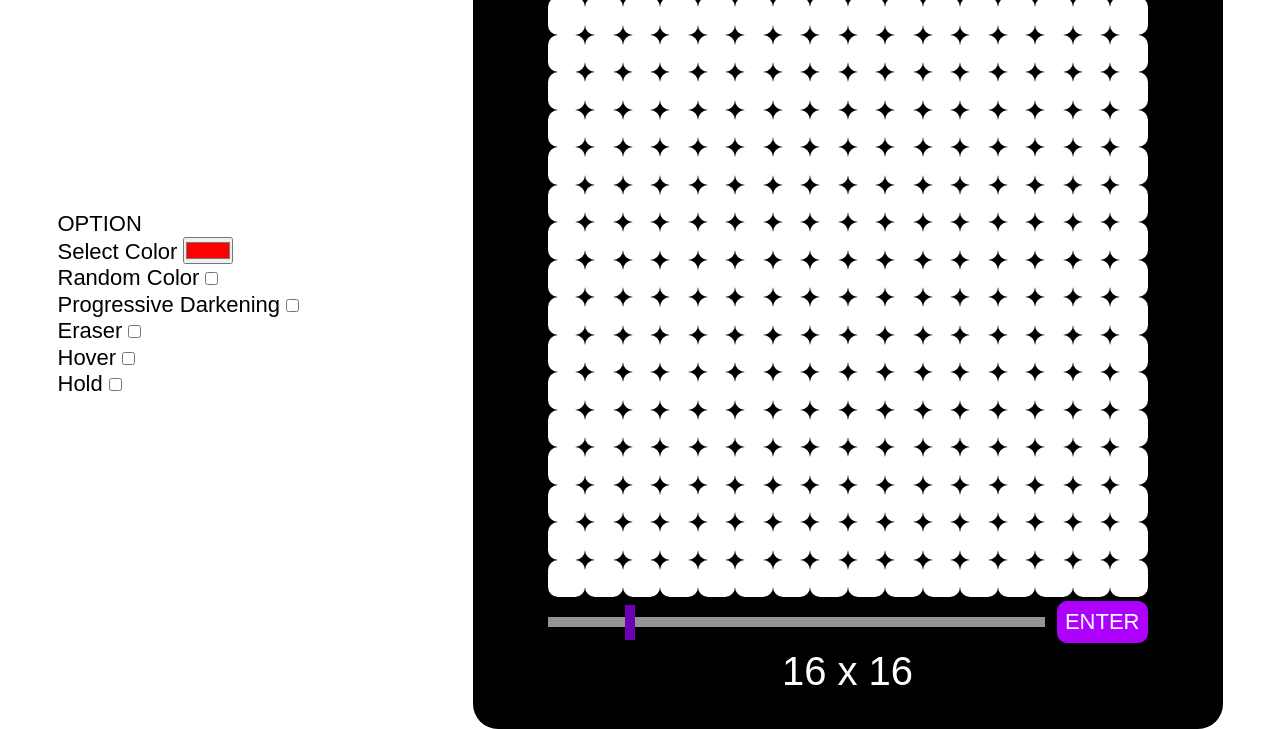
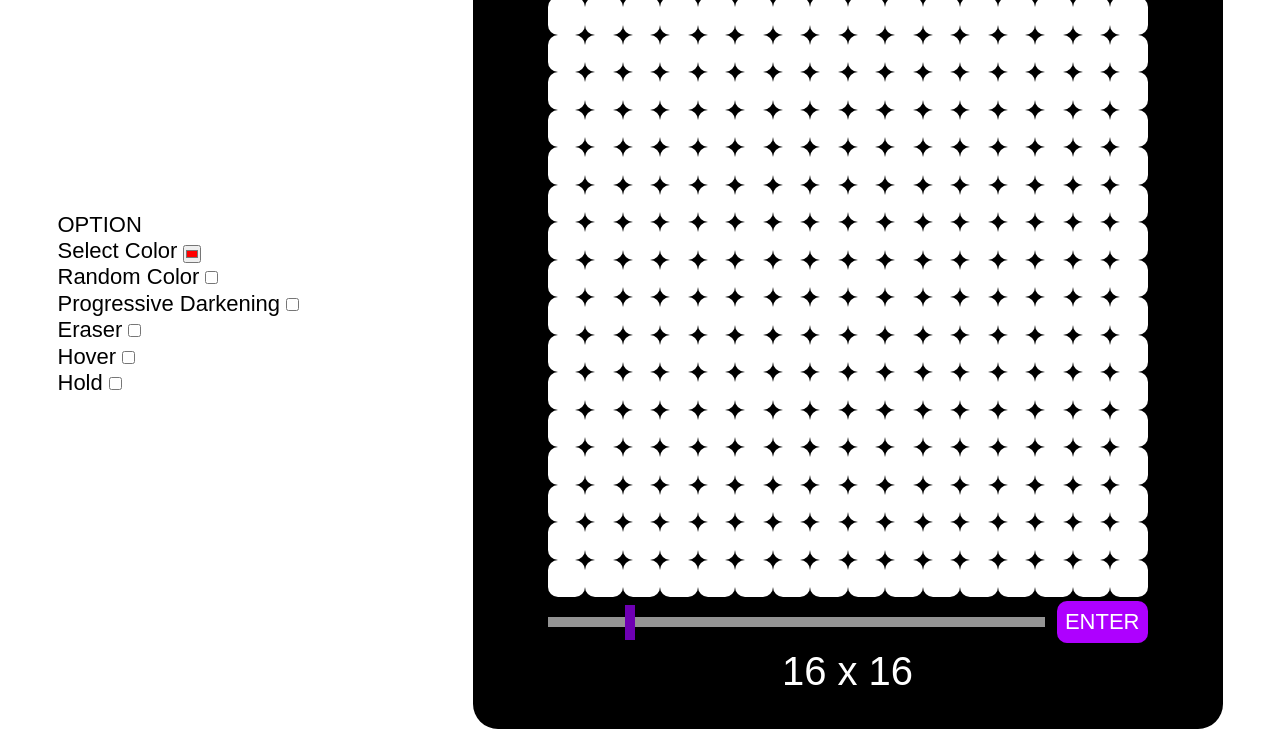
Before and after one commit to Chiwiee/etch-a-sketch_4th, a plain HTML site: page index.html in a window 1280 px wide. Shown: the part 121-850 px from the top of the page. Drawn offline with Linux system fonts and the light colour scheme; a web font is replaced by a local one.

Commit message:
Add favcolor selector

```diff
--- a/style.css
+++ b/style.css
@@ -108,3 +108,8 @@ body {
   color: #ffff;
   background-color: rgb(174, 0, 255);
 }
+#favcolor {
+  height: 18px;
+  width: 18px;
+  padding: 0px;
+}
```
